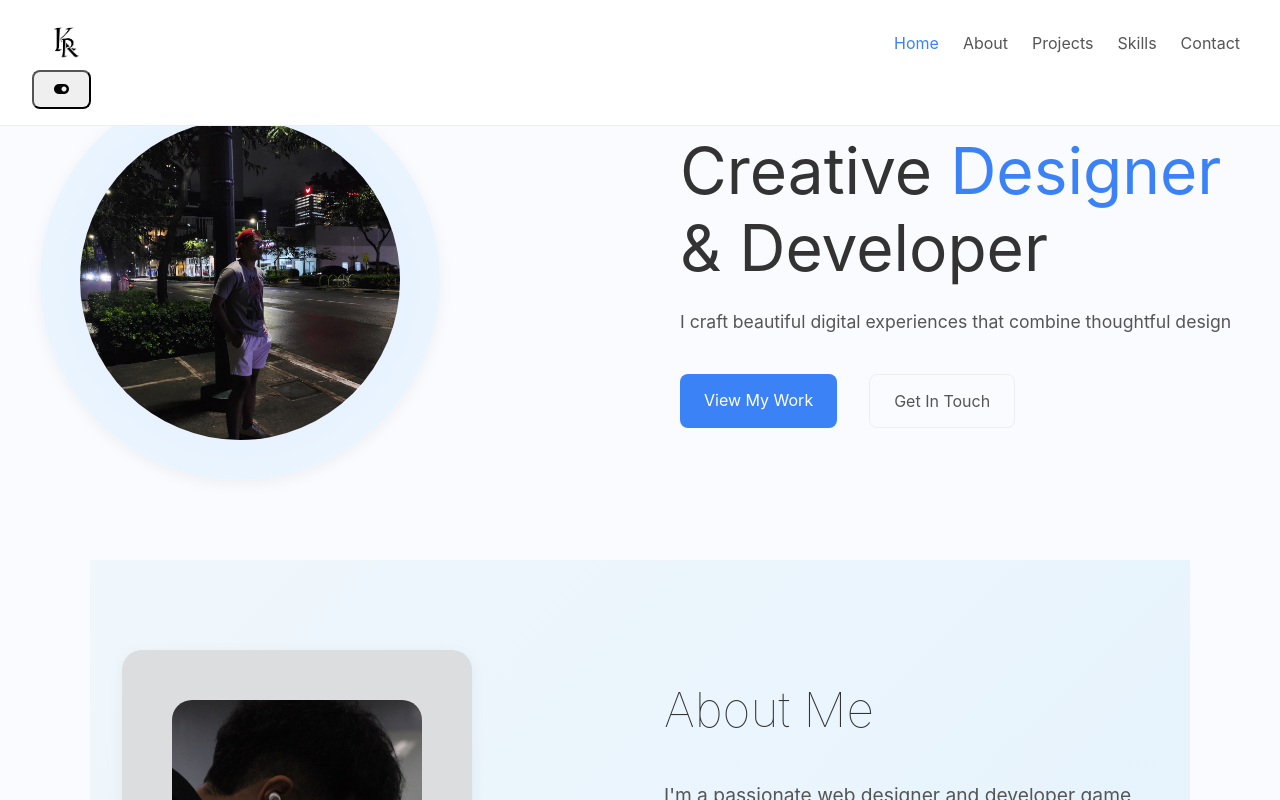
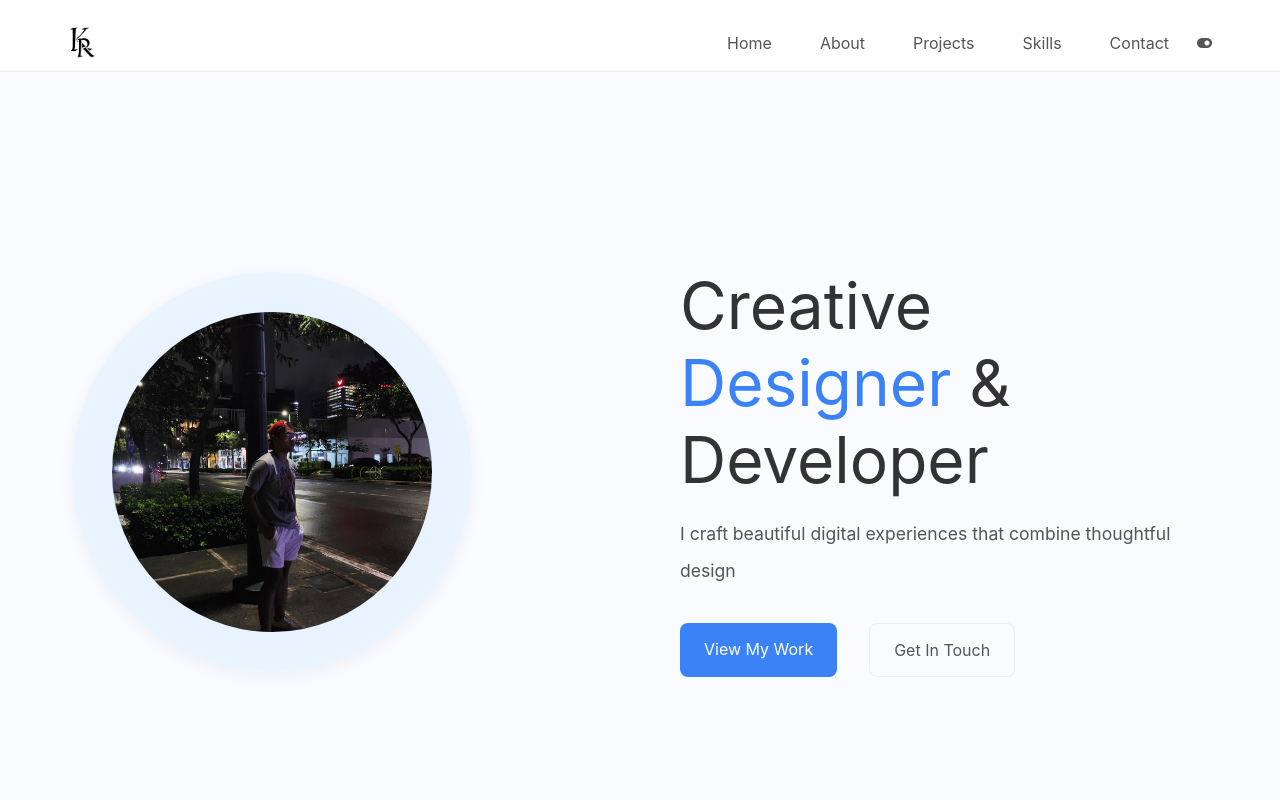
Before and after one commit to k-rion/kurt-portfolio, a React (Vite) app: page / in a window 1280 px wide. Built offline with nearby package versions, Linux system fonts and the light colour scheme.

Commit message:
continue tom (toggle button, padding (about me)

```diff
--- a/src/Portfoliov2.css
+++ b/src/Portfoliov2.css
@@ -14,6 +14,7 @@
   --primary: #3b82f6;
   --primary-hover: #2563eb;
   --border: #eee;
+  --nav-height: 72px;
 }
 
 body.dark {
@@ -40,14 +41,15 @@ body {
 
 .portfolio {
   background: inherit;
+  padding-top: calc(var(--nav-height));
 }
 
 /* NAVBAR */
-
 .navbar {
   position: fixed;
   top: 0;
   width: 100%;
+  height: var(--nav-height);
   background: var(--surface);
   border-bottom: 1px solid var(--border);
   padding: 1rem 2rem;
@@ -57,11 +59,21 @@ body {
   width: 50px;
 }
 .nav-content {
-  display: flex;
-  justify-content: space-between;
+  display: grid;
+  grid-template-columns: auto 1fr auto;
   align-items: center;
   max-width: 1200px;
   margin: auto;
+  padding: 0 1rem;
+}
+.nav-left {
+  justify-self: start;
+}
+.nav-right {
+  justify-self: end;
+  display: flex;
+  gap: 1.5rem;
+  align-items: center;
 }
 .nav-links a {
   margin-left: 1.5rem;
@@ -69,23 +81,50 @@ body {
   text-decoration: none;
   transition: color 0.3s;
 }
-.nav-links a:hover,
-.nav-links a.active {
+.nav-links a.active,
+.nav-links a:hover {
   color: var(--primary);
 }
 
-.theme
+.nav-links a.active::after {
+  content: "";
+  display: inline-block;
+  height: 3px;
+  width: 28px;
+  background: var(--primary);
+  border-radius: 2px;
+  margin-left: 8px;
+  vertical-align: middle;
+}
+
+/* theme toggle styles */
+.theme-toggle {
+  display: flex;
+  align-items: center;
+  margin-left: 1rem;
+}
+.theme-btn {
+  padding: 8px 12px;
+  border-radius: 8px;
+  cursor: pointer;
+  border: none;
+  background: transparent;
+  color: var(--muted);
+}
+.theme-btn:hover {
+  color: var(--primary);
+}
 
 /* HERO */
-
 .hero {
   min-height: 100vh;
   display: flex;
   align-items: center;
   padding-top: 5rem;
-  max-width: 1100px;
+  max-width: 1200px;
   justify-content: center;
   margin: auto;
+  margin-bottom: 5rem;
 }
 .hero-grid {
   display: grid;
@@ -166,11 +205,12 @@ body.dark .hero-image {
 .about {
   display: flex;
   align-items: center;
-  max-width: 1100px;
+  max-width: 1200px;
   justify-content: center;
   margin: auto;
   background: linear-gradient(135deg, #f9fafb, #e3f2fd);
   background-size: 200% 200%;
+  border-radius: 20px;
   animation: gradientShift 12s ease infinite;
 }
 body.dark .about {
--- a/src/Portfoliov2.jsx
+++ b/src/Portfoliov2.jsx
@@ -44,10 +44,12 @@ function App() {
       const handleScroll = () => {
         const sections = document.querySelectorAll("section[id]");
         const navLinks = document.querySelectorAll("nav a[href^='#']");
+        const navbar = document.querySelector(".nav-right a");
+        const navHeight = navbar ? navbar.offsetHeight : 0;
         let current = "";
 
         sections.forEach(section => {
-        const sectionTop = section.offsetTop - 100;
+          const sectionTop = section.offsetTop - navHeight - 10;
           if (window.scrollY >= sectionTop) current = section.getAttribute("id");
         });
 
@@ -60,6 +62,7 @@ function App() {
       };
 
       window.addEventListener("scroll", handleScroll);
+      handleScroll();
       return () => window.removeEventListener("scroll", handleScroll);
     }, []);
 
@@ -91,6 +94,7 @@ function App() {
         <nav className="navbar">
         <div className="container nav-content">
           <div className="logo">
+            <div className="nav-left">
               <a href="/">
               <img
                 src={darkMode ? LogoDark : LogoLight}
@@ -99,8 +103,10 @@ function App() {
               />
             </a>
             </div>
+          </div>
 
           <div className="nav-links">
+           <div className="nav-right">
             <a href="#home">Home</a>
             <a href="#about">About</a>
             <a href="#projects">Projects</a>
@@ -109,16 +115,15 @@ function App() {
            </div>
           </div>
 
-        {/* Dark Mode Toggle */}
+          {/* Dark Mode Toggle — moved inside nav-content so it aligns */}
           <div className="theme-toggle">
             <button
               onClick={() => setDarkMode(!darkMode)}
-              style={{
-              padding: "10px 20px",
-              borderRadius: "8px",
-              cursor: "pointer",
-              }}
-              ><i className="fa-solid fa-toggle-on"></i></button>
+              className="theme-btn"
+              >
+              <i className="fa-solid fa-toggle-on"></i>
+            </button>
+          </div>
         </div>
       </nav>
 
```
Lines whose indentation alone changed are shown as unchanged.
